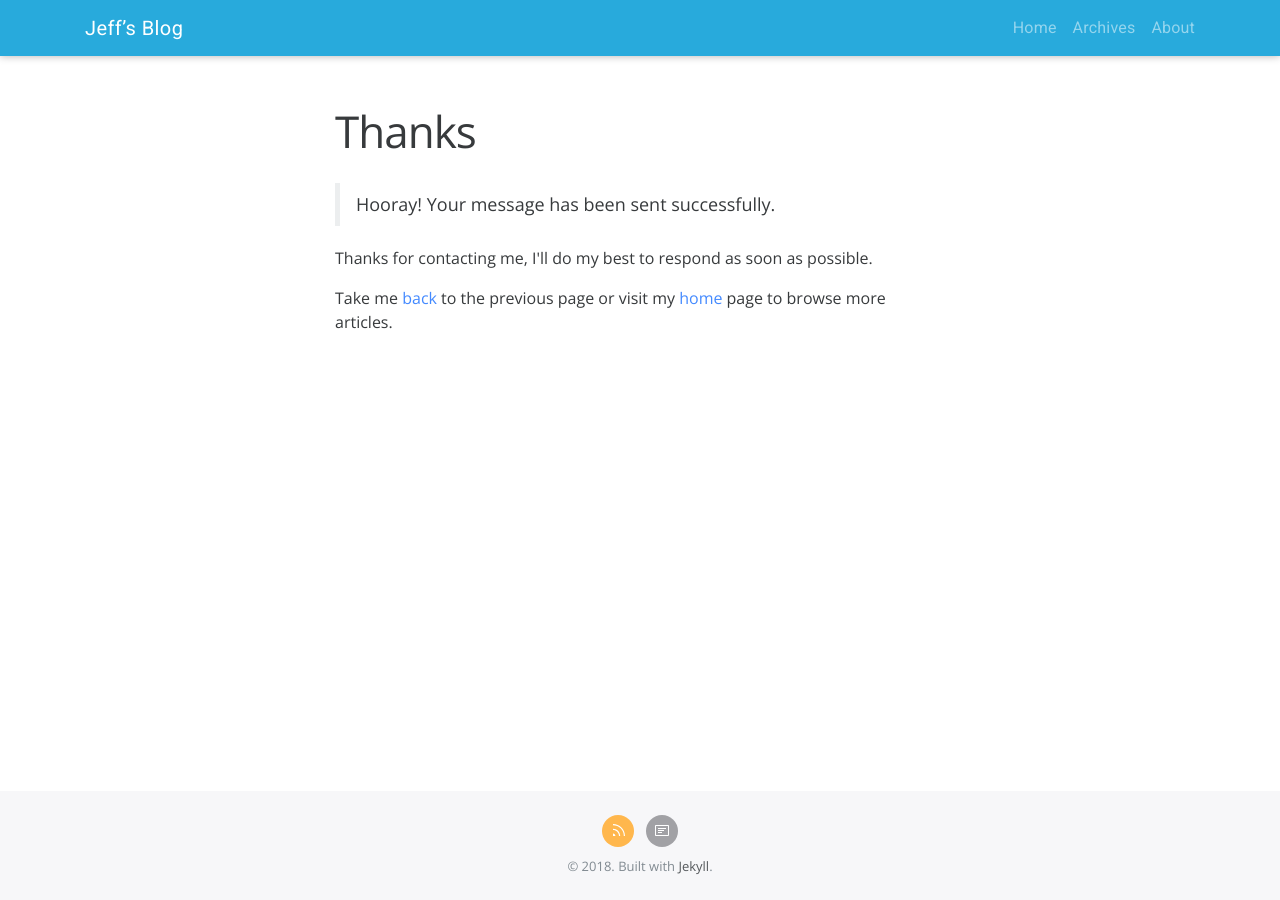
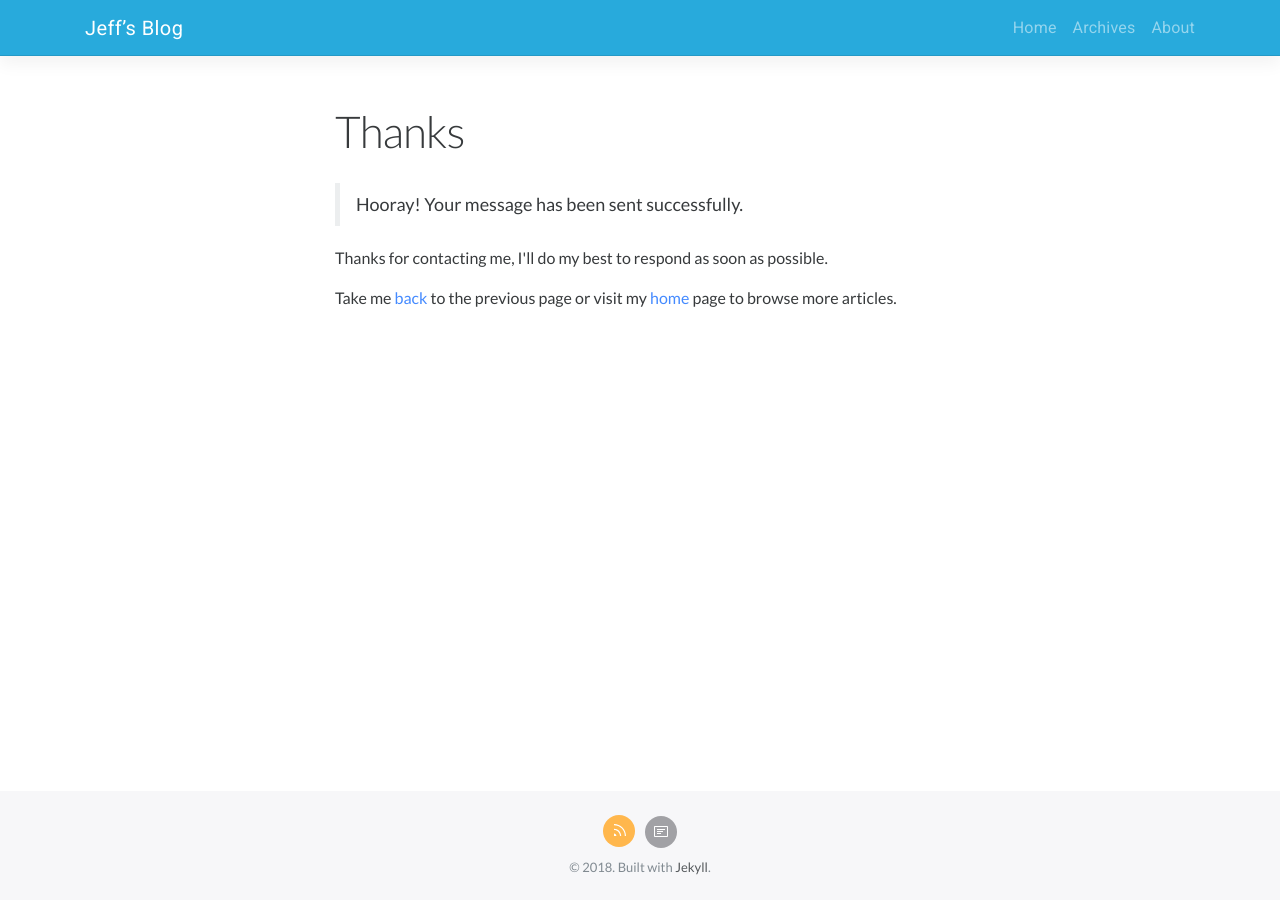
Before and after one commit to jefx07/jefx07.github.io, a Jekyll site: the page built from thanks.html, in a window 1280 px wide. Built offline with Jekyll 4.4.1, drawn with Linux system fonts in a browser that asks for light colours; nearby versions of some CDN libraries.

Commit message:
font test

```diff
--- a/_includes/header.html
+++ b/_includes/header.html
@@ -11,7 +11,8 @@
     <script type='application/ld+json'>{"@context":"http:\/\/schema.org","@type":"Person","url":"https:\/\/jefx07.github.io\/","sameAs":[],"@id":"#person","name":"Jeff Weston"}</script>{% endif %}
     <link rel="alternate" type="application/rss+xml" title="RSS Feed" href="{{ '/feed.xml' | relative_url }}">
     <link rel="alternate" type="application/atom+xml" title="ATOM Feed" href="{{ '/feed.atom' | relative_url }}">
-    <link rel="stylesheet" href="https://fonts.googleapis.com/css?family=Open+Sans:300,400,400i,600,700%7CRoboto%7CSource+Code+Pro">
+<!--    <link rel="stylesheet" href="https://fonts.googleapis.com/css?family=Open+Sans:300,400,400i,600,700%7CRoboto%7CSource+Code+Pro"> -->
+    <link rel="stylesheet" href="https://fonts.googleapis.com/css?family=Lato:300,400,400i,700%7CRoboto%7CSource+Code+Pro">
     <link rel="stylesheet" href="{{ '/assets/css/styles.css' | relative_url }}">
 
     <link rel="apple-touch-icon" href="{{ '/apple-touch-icon.png' | relative_url }}" sizes="180x180">
--- a/_sass/scss/_custom.scss
+++ b/_sass/scss/_custom.scss
@@ -22,7 +22,8 @@ $link-hover-color:  #448aff;
 
 // Typography
 //
-$font-family-sans-serif: 'Open Sans', sans-serif;
+//$font-family-sans-serif: 'Open Sans', sans-serif;
+$font-family-sans-serif: 'Lato', sans-serif;
 $font-family-monospace:  'Source Code Pro', monospace;
 
 $font-size-base:            1rem;
--- a/_sass/scss/_navbar.scss
+++ b/_sass/scss/_navbar.scss
@@ -10,7 +10,8 @@
   padding: $navbar-padding-y $navbar-padding-x;
   font-family: $navbar-font-family;
   background-color: $navbar-bg-color;
-  box-shadow: 0 0 8px 0 rgba(0,0,0,.3);
+//  box-shadow: 0 0 8px 0 rgba(0,0,0,.3);
+  box-shadow: 0 8px 16px rgba(0,0,0,.05), inset 0 -1px 0 rgba(0,0,0,.1);
   -webkit-tap-highlight-color: rgba(0,0,0,0);
   @include clearfix;
 
--- a/assets/css/styles.scss
+++ b/assets/css/styles.scss
@@ -306,24 +306,24 @@ kbd {
 
 .octicon {
   display: inline-block;
-  vertical-align: text-top;
+  vertical-align: text-bottom;
   transform: translate(0, 0);
   fill: currentColor;
 }
 
 .octicon-calendar,
 .octicon-tag {
-  position: relative;
+//  position: relative;
   margin-right: 2px;
 }
 
-.octicon-calendar {
-  top: 1px;
-}
+//.octicon-calendar {
+//  top: 1px;
+//}
 
-.octicon-tag {
-  top: 2px;
-}
+//.octicon-tag {
+//  top: 2px;
+//}
 
 .octicon-rss {
   margin-top: 5px;
```
